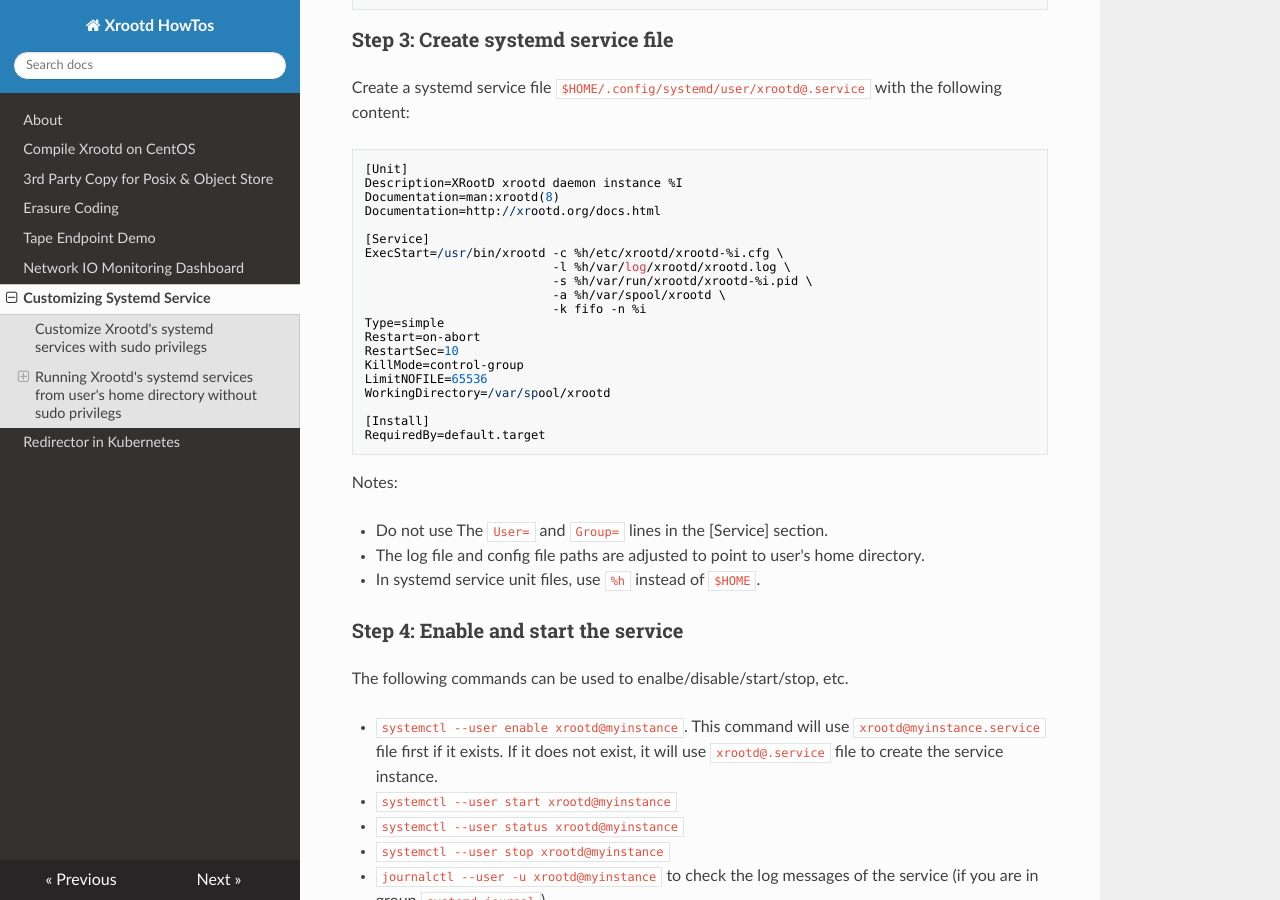
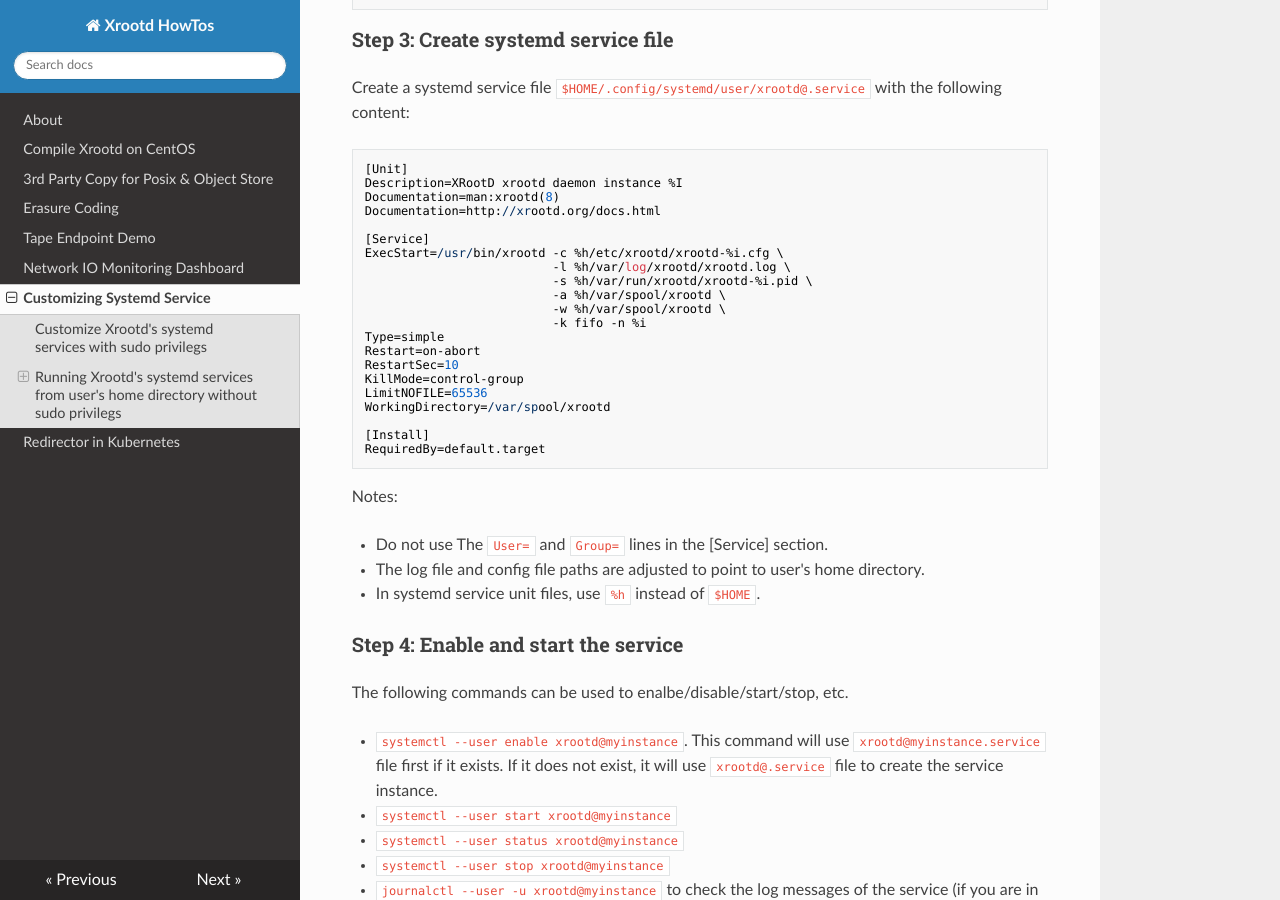
Before and after one commit to xrootd/howto, an MkDocs documentation site: the page built from docs/systemd/README.md, in a window 1280 px wide and 900 px high, scrolled down 1975 px. Built offline with MkDocs 1.6.1, drawn with Linux system fonts in a browser that asks for light colours; nearby versions of some CDN libraries.

Commit message:
update user space systemd config

```diff
--- a/docs/systemd/README.md
+++ b/docs/systemd/README.md
@@ -90,6 +90,7 @@ ExecStart=/usr/bin/xrootd -c %h/etc/xrootd/xrootd-%i.cfg \
                           -l %h/var/log/xrootd/xrootd.log \
                           -s %h/var/run/xrootd/xrootd-%i.pid \
                           -a %h/var/spool/xrootd \
+                          -w %h/var/spool/xrootd \
                           -k fifo -n %i
 Type=simple
 Restart=on-abort
```
